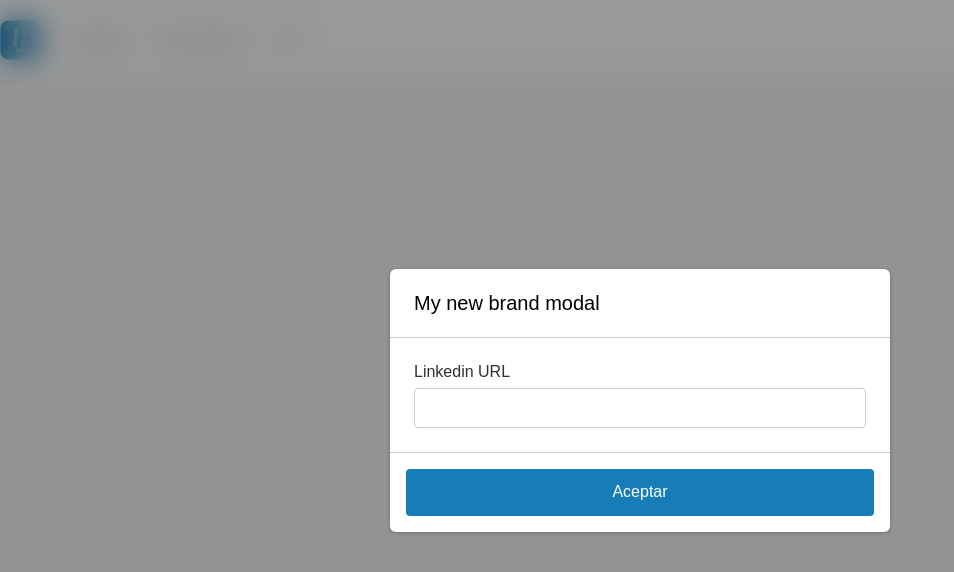
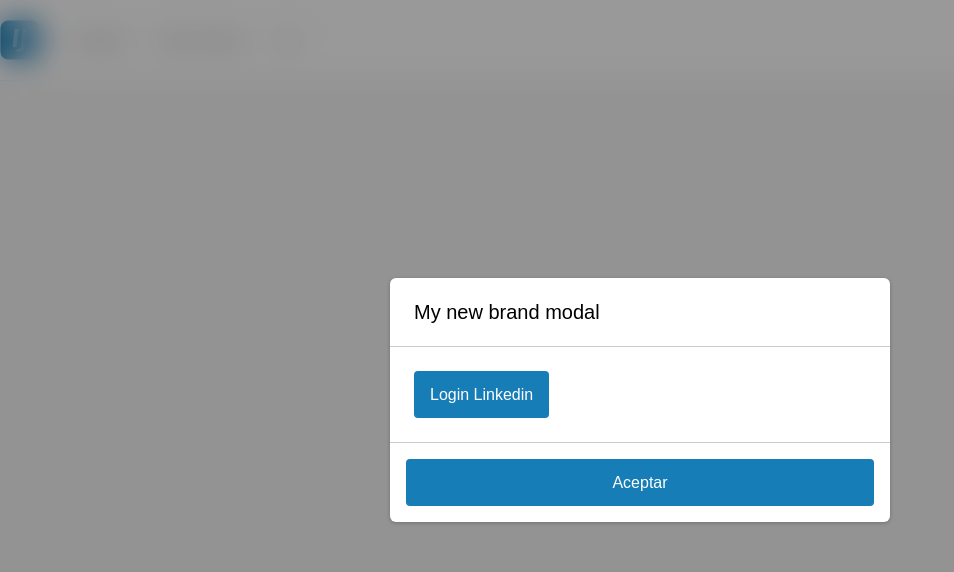
Before and after one commit to serdel99/infojobs-hackaton, a Next.js app: page / in a window 1280 px wide. Shown: the top 572 px of the page, without its empty margins (0-954 px from the left). Built offline with nearby package versions, Linux system fonts and the light colour scheme.

Commit message:
feature: linkedin oauth base

```diff
--- /dev/null
+++ b/src/app/infojobs-callback-uri/route.js
@@ -0,0 +1,6 @@
+import { NextResponse } from "next/server"
+import { getLinkedinProfile } from "../../../linkedin-scrapper"
+
+export async function GET(request) {
+    // Todo Manage Infojobs Authentication
+}
--- a/src/components/button/index.js
+++ b/src/components/button/index.js
@@ -1,12 +1,13 @@
 import classNames from 'classnames';
 import "./styles.scss"
 
-export const Button = ({ children, fullWidth }) => {
+export const Button = ({ children, fullWidth, ...restButton }) => {
     return (
         <button
             className={classNames("button", {
                 [`button--full-width`]: fullWidth
             })}
+            {...restButton}
         >
             {children}
         </button>
--- a/src/views/linkedin-page/index.js
+++ b/src/views/linkedin-page/index.js
@@ -1,5 +1,5 @@
 "use client"
-import { Input, Modal } from "../../components"
+import { Input, Modal, Button } from "../../components"
 
 export const LinkedinPage = () => {
     const getLinkedinData = (e) => {
@@ -18,7 +18,17 @@
     }
     return (
         <Modal handleSubmit={getLinkedinData}>
-            <Input label="Linkedin URL" name="page" id="page" />
+            <Button onClick={() => {
+
+                const urlParam = new URLSearchParams();
+                urlParam.append("scope", "CV")
+                urlParam.append("client_id", "1887d1046298422094317ee972669da6")
+                urlParam.append("redirect_uri", "https://infojobs-linkedin-profile.vercel.app/")
+                urlParam.append("response_type", "code")
+                urlParam.append("state", "")
+                window.location = `https://www.infojobs.net/api/oauth/user-authorize/index.xhtml?${urlParam.toString()}`
+            }} >Login Linkedin</Button>
+            {/* <Input label="Linkedin URL" name="page" id="page" /> */}
         </Modal>
     )
 }
```
Also changed, not shown: 1 other file (tests, documents, lock files or other folders).
